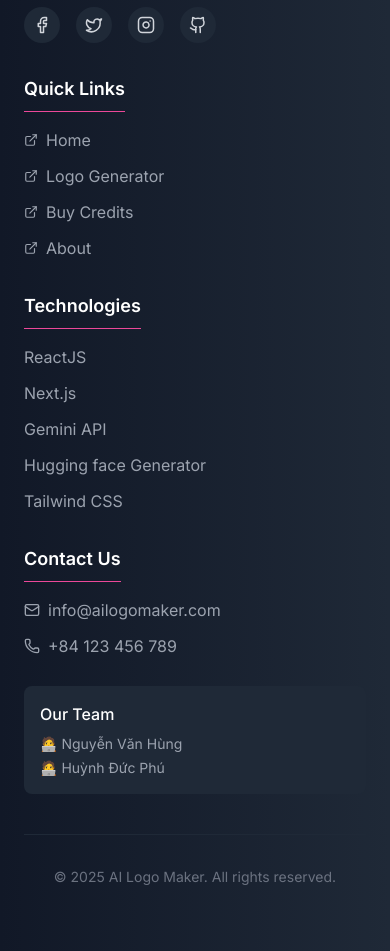
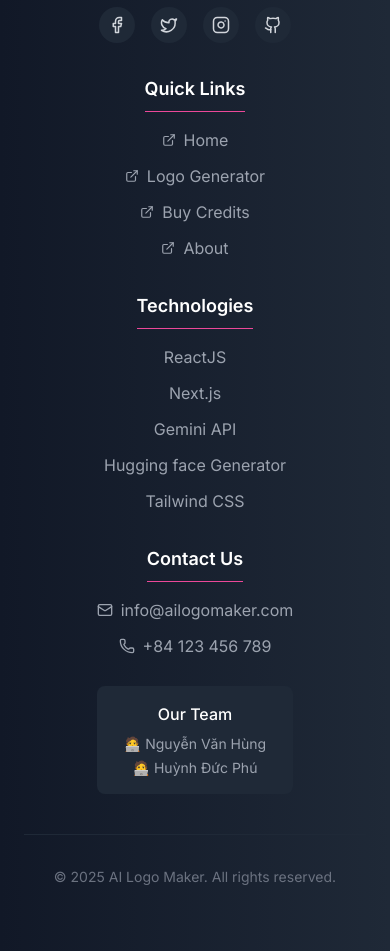
Before and after one commit to nguyenhung204/ai_logo_maker, a Next.js app: page / in a window 390 px wide. Shown: the part 3760-4711 px from the top of the page. Built offline with nearby package versions, Linux system fonts and the light colour scheme; no server answers.

Commit message:
fix(UI) : fix footer layout

```diff
--- a/app/(main)/_components/Footer.jsx
+++ b/app/(main)/_components/Footer.jsx
@@ -20,7 +20,7 @@ export function Footer() {
     <footer className="bg-gradient-to-r from-gray-900 to-gray-800 text-gray-300">
       <div className="container mx-auto px-6 py-12">
         <div className="grid grid-cols-1 md:grid-cols-2 lg:grid-cols-4 gap-8">
-          <div>
+          <div className="text-center md:text-left flex flex-col items-center md:items-start">
             <div className="flex items-center bg-white w-fit rounded-lg mb-4">
               <Link href={"/"}>
                 <Image
@@ -72,7 +72,7 @@ export function Footer() {
             </div>
           </div>
 
-          <div>
+          <div className="text-center md:text-left flex flex-col items-center md:items-start">
             <h3 className="text-lg font-semibold mb-4 text-white border-b border-pink-500 pb-2 inline-block">
               Quick Links
             </h3>
@@ -80,7 +80,7 @@ export function Footer() {
               <li>
                 <Link
                   href="/"
-                  className="flex items-center text-gray-400 hover:text-pink-400 transition-colors"
+                  className="flex items-center text-gray-400 hover:text-pink-400 transition-colors justify-center md:justify-start"
                 >
                   <ExternalLink size={14} className="mr-2" />
                   <span>Home</span>
@@ -89,7 +89,7 @@ export function Footer() {
               <li>
                 <Link
                   href="/create"
-                  className="flex items-center text-gray-400 hover:text-pink-400 transition-colors"
+                  className="flex items-center text-gray-400 hover:text-pink-400 transition-colors justify-center md:justify-start"
                 >
                   <ExternalLink size={14} className="mr-2" />
                   <span>Logo Generator</span>
@@ -98,7 +98,7 @@ export function Footer() {
               <li>
                 <Link
                   href="/buy-credits"
-                  className="flex items-center text-gray-400 hover:text-pink-400 transition-colors"
+                  className="flex items-center text-gray-400 hover:text-pink-400 transition-colors justify-center md:justify-start"
                 >
                   <ExternalLink size={14} className="mr-2" />
                   <span>Buy Credits</span>
@@ -107,7 +107,7 @@ export function Footer() {
               <li>
                 <Link
                   href="/about"
-                  className="flex items-center text-gray-400 hover:text-pink-400 transition-colors"
+                  className="flex items-center text-gray-400 hover:text-pink-400 transition-colors justify-center md:justify-start"
                 >
                   <ExternalLink size={14} className="mr-2" />
                   <span>About</span>
@@ -115,7 +115,7 @@ export function Footer() {
               </li>
             </ul>
           </div>
-          <div>
+          <div className="text-center md:text-left flex flex-col items-center md:items-start">
             <h3 className="text-lg font-semibold mb-4 text-white border-b border-pink-500 pb-2 inline-block">
               Technologies
             </h3>
@@ -138,7 +138,7 @@ export function Footer() {
             </ul>
           </div>
 
-          <div>
+          <div className="text-center md:text-left flex flex-col items-center md:items-start">
             <h3 className="text-lg font-semibold mb-4 text-white border-b border-pink-500 pb-2 inline-block">
               Contact Us
             </h3>
@@ -146,7 +146,7 @@ export function Footer() {
               <li>
                 <a
                   href="mailto:info@ailogomaker.com"
-                  className="flex items-center text-gray-400 hover:text-pink-400 transition-colors"
+                  className="flex items-center text-gray-400 hover:text-pink-400 transition-colors justify-center md:justify-start"
                 >
                   <Mail size={16} className="mr-2" />
                   <span>info@ailogomaker.com</span>
@@ -155,14 +155,14 @@ export function Footer() {
               <li>
                 <a
                   href="tel:+84123456789"
-                  className="flex items-center text-gray-400 hover:text-pink-400 transition-colors"
+                  className="flex items-center text-gray-400 hover:text-pink-400 transition-colors justify-center md:justify-start"
                 >
                   <Phone size={16} className="mr-2" />
                   <span>+84 123 456 789</span>
                 </a>
               </li>
               <li className="pt-4">
-                <div className="bg-gray-800 rounded-lg p-4">
+                <div className="bg-gray-800 rounded-lg p-4 w-full">
                   <h4 className="text-white font-medium mb-2">Our Team</h4>
                   <p className="text-gray-400 text-sm mb-1">
                     🧑‍💻 Nguyễn Văn Hùng
@@ -175,8 +175,8 @@ export function Footer() {
         </div>
 
         {/* Divider */}
-        <div className="border-t border-gray-800 mt-10 pt-8 flex flex-col md:flex-row justify-between items-center">
-          <p className="text-gray-500 text-sm mb-4 md:mb-0">
+        <div className="border-t border-gray-800 mt-10 pt-8 flex flex-col md:flex-row justify-center md:justify-between items-center">
+          <p className="text-gray-500 text-sm mb-4 md:mb-0 text-center md:text-left">
             &copy; {currentYear} AI Logo Maker. All rights reserved.
           </p>
         </div>
```
